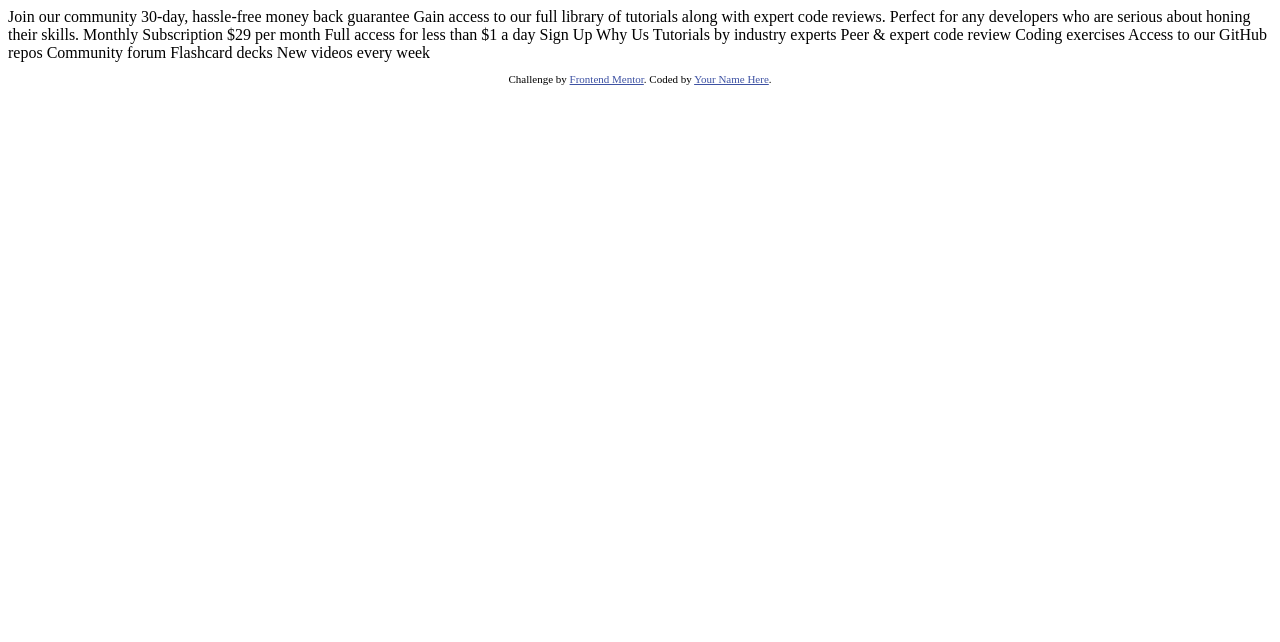
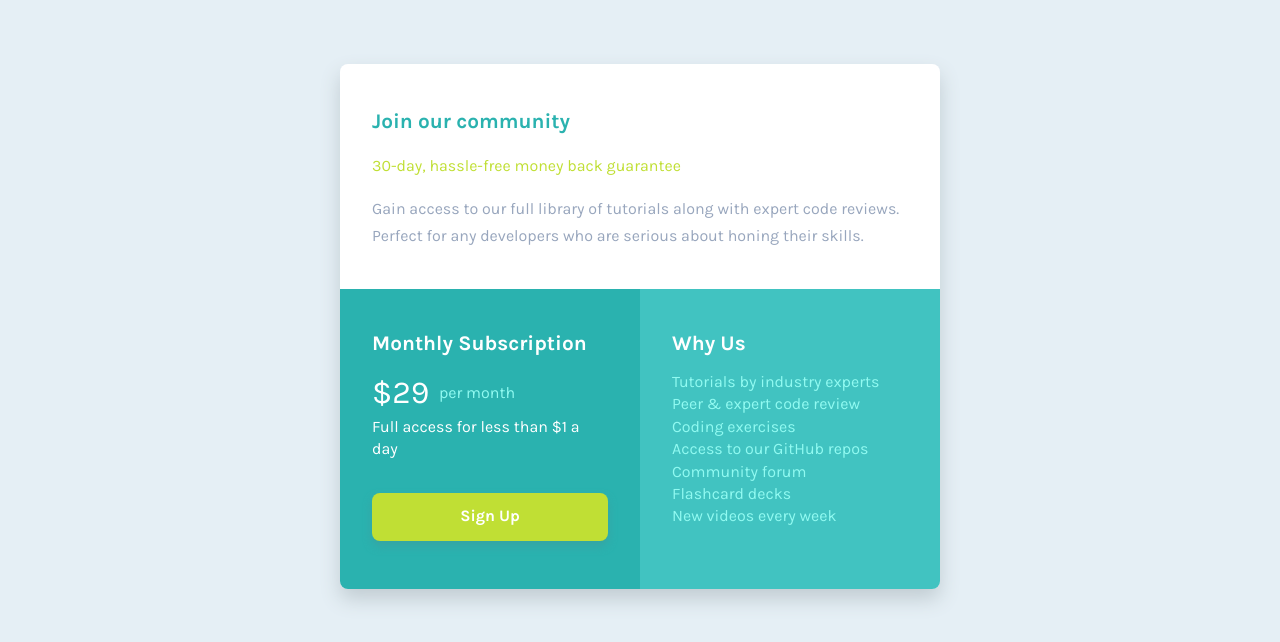
Before and after one commit to HarshSaini13/single-price-grid-project, a plain HTML site: page index.html in a window 1280 px wide. Drawn offline with Linux system fonts and the light colour scheme.

Commit message:
Project Finished

```diff
--- a/index.html
+++ b/index.html
@@ -1,50 +1,51 @@
 <!DOCTYPE html>
 <html lang="en">
-<head>
-  <meta charset="UTF-8">
-  <meta name="viewport" content="width=device-width, initial-scale=1.0"> <!-- displays site properly based on user's device -->
+  <head>
+    <meta charset="UTF-8" />
+    <meta name="viewport" content="width=device-width, initial-scale=1.0" />
+    <!-- displays site properly based on user's device -->
 
-  <link rel="icon" type="image/png" sizes="32x32" href="./images/favicon-32x32.png">
+    <link
+      rel="icon"
+      type="image/png"
+      sizes="32x32"
+      href="./images/favicon-32x32.png"
+    />
+    <link rel="stylesheet" href="style.css" />
 
-  <title>Frontend Mentor | Single Price Grid Component</title>
+    <title>Single Price Grid Component</title>
+  </head>
 
-  <!-- Feel free to remove these styles or customise in your own stylesheet 👍 -->
-  <style>
-    .attribution { font-size: 11px; text-align: center; }
-    .attribution a { color: hsl(228, 45%, 44%); }
-  </style>
-</head>
-<body>
-  Join our community
+  <body>
+    <main>
+      <section class="top-container">
+        <h1>Join our community</h1>
+        <span class="gurantee">30-day, hassle-free money back guarantee</span>
+        <p>
+          Gain access to our full library of tutorials along with expert code
+          reviews. Perfect for any developers who are serious about honing their
+          skills.
+        </p>
+      </section>
 
-  30-day, hassle-free money back guarantee
-
-  Gain access to our full library of tutorials along with expert code reviews.
-  Perfect for any developers who are serious about honing their skills.
-
-  Monthly Subscription
-
-  &dollar;29 per month
-
-  Full access for less than &dollar;1 a day
-
-  Sign Up
-
-  Why Us
-
-  Tutorials by industry experts
-  Peer &amp; expert code review
-  Coding exercises
-  Access to our GitHub repos
-  Community forum
-  Flashcard decks
-  New videos every week
-
-  <footer>
-    <p class="attribution">
-      Challenge by <a href="https://www.frontendmentor.io?ref=challenge" target="_blank">Frontend Mentor</a>.
-      Coded by <a href="#">Your Name Here</a>.
-    </p>
-  </footer>
-</body>
+      <!-- <section class="bottom-container"> -->
+        <div class="bottom-1">
+          <h1>Monthly Subscription</h1>
+          <div class="price"><span>&dollar;29</span> per month</div>
+          Full access for less than &dollar;1 a day
+          <a href="" class="btn">Sign Up</a>
+        </div>
+        <div class="bottom-2">
+          <h1>Why Us</h1>
+          Tutorials by industry experts<br />
+          Peer &amp; expert code review<br />
+          Coding exercises<br />
+          Access to our GitHub repos<br />
+          Community forum<br />
+          Flashcard decks<br />
+          New videos every week
+        </div>
+      <!-- </section> -->
+    </main>
+  </body>
 </html>
--- /dev/null
+++ b/style.css
@@ -0,0 +1,105 @@
+@import url('https://fonts.googleapis.com/css2?family=Karla:wght@400;700&display=swap');
+
+html {
+    box-sizing: border-box;
+    font-family: 'Karla', sans-serif;
+}
+
+body {
+    background-color: hsl(204, 43%, 93%);
+    margin: 4em 2em;
+    line-height: 1.4;
+    display: flex;
+    min-height: 100%;
+    align-items: center;
+    justify-content: center;
+}
+
+main {
+    display: grid;
+    border-radius: 0.5em;
+    overflow: hidden;
+    box-shadow: 0 10px 20px hsl(201, 16%, 79%);
+}
+
+h1 {
+    margin-top: 0px;
+    color: white;
+    font-size: 1.3em;
+    font-weight: 700;
+    margin-bottom: 0.6em;
+}
+
+.top-container {
+    background: white;
+    color: hsl(218, 22%, 67%);
+    padding: 1.5em 1.3em;
+    line-height: 1.7;
+}
+
+.top-container h1 {
+    color: hsl(179, 62%, 43%);
+}
+
+.top-container span {
+    color: hsl(71, 73%, 54%);
+}
+
+.top-container p {
+    margin-bottom: 0%;
+}
+
+.bottom-1 {
+    background: hsl(179, 62%, 43%);
+    padding: 1.5em 1.3em;
+    color: white;
+}
+
+.bottom-1 .price span {
+    font-size: 2em;
+    font-weight: 400;
+    color: white;
+    margin-right: 0.3em;
+}
+
+.bottom-1 .price {
+    color: rgb(145, 250, 241);
+    display: flex;
+    align-items: center;
+}
+
+.btn {
+    display: block;
+    text-align: center;
+    background: hsl(71, 73%, 54%);
+    color: white;
+    font-weight: 700;
+    text-decoration: none;
+    padding: 0.8em;
+    border-radius: 0.5em;
+    margin: 2em 0em 0.5em;
+    box-shadow: 0px 5px 10px hsl(179, 50%, 43%);
+    transition: 300ms;
+}
+.btn:hover {
+    background:  hsl(71, 66%, 50%);
+}
+
+.bottom-2 {
+    background: hsl(179, 52%, 51%);
+    padding: 1.5em 1.3em;
+    color: rgb(145, 250, 241);
+}
+
+@media (min-width: 800px) {
+    main {
+        grid-template-columns: 1fr 1fr;
+        max-width: 600px;
+    }
+    main > .top-container{
+        grid-column: 1/3;
+    }
+    .top-container, .bottom-1, .bottom-2 {
+        padding: 2.5em 2em;
+    }
+}
```
